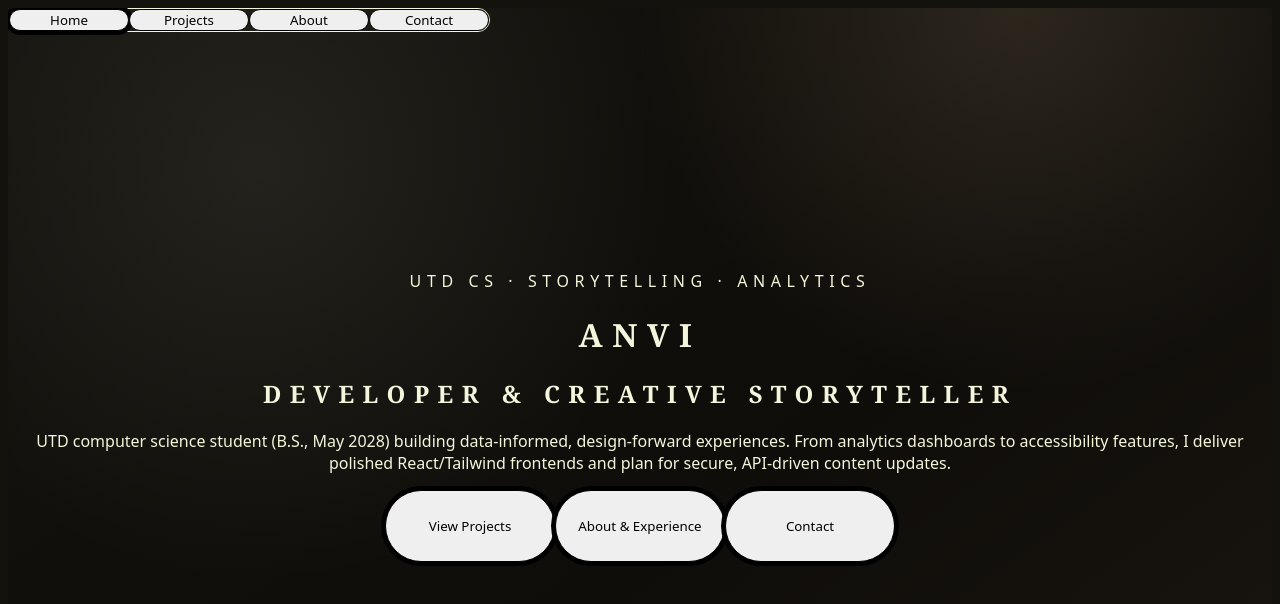
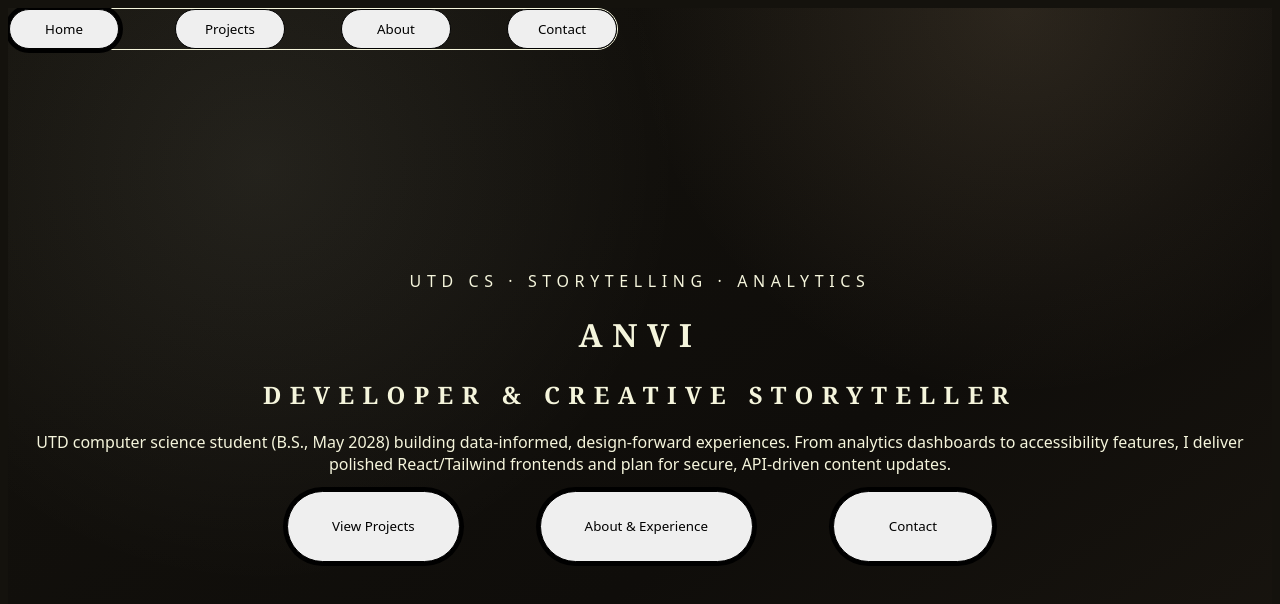
Before and after one commit to anvisiddabhattuni/anvi-portfolio, a React (Vite) app: page / in a window 1280 px wide. Shown: the top 604 px of the page. Built offline with nearby package versions, Linux system fonts and the light colour scheme.

Commit message:
Use larger gaps and smaller CTA dimensions

```diff
--- a/src/App.jsx
+++ b/src/App.jsx
@@ -106,14 +106,14 @@ export default function App() {
     >
       {/* Top tab nav */}
       <header className="absolute top-8 left-0 right-0 flex justify-center px-4">
-        <nav className="flex items-center gap-14 sm:gap-16 bg-ink/80 backdrop-blur border border-meadow/60 rounded-full px-8 sm:px-10 py-4 text-lg sm:text-xl uppercase tracking-widerish shadow-2xl shadow-black/40">
+        <nav className="flex items-center gap-[3.5rem] sm:gap-[4rem] bg-ink/80 backdrop-blur border border-meadow/60 rounded-full px-8 sm:px-10 py-4 text-lg sm:text-xl uppercase tracking-widerish shadow-2xl shadow-black/40">
           {tabs.map((tab) => (
             <button
               key={tab.id}
               type="button"
               onClick={() => setActiveTab(tab.id)}
               aria-pressed={activeTab === tab.id}
-              className={`px-8 sm:px-10 py-3 sm:py-3.5 min-w-[120px] sm:min-w-[150px] rounded-full font-semibold transition transform duration-150 active:scale-95 shadow-lg border ${
+              className={`px-7 sm:px-9 py-[10px] sm:py-3 min-w-[110px] sm:min-w-[140px] rounded-full font-semibold transition transform duration-150 active:scale-95 shadow-lg border ${
                 activeTab === tab.id
                   ? "bg-meadow text-ink border-meadow ring-4 ring-bone/60 shadow-meadow/70"
                   : "bg-bone text-ink border-bone/70 hover:bg-meadow hover:text-ink hover:border-meadow"
@@ -145,25 +145,25 @@ export default function App() {
               UTD computer science student (B.S., May 2028) building data-informed, design-forward experiences. From analytics dashboards to accessibility features, I deliver polished React/Tailwind frontends and plan for secure, API-driven content updates.
             </p>
 
-            <div className="flex items-center justify-center gap-18 mt-16 text-[22px] sm:text-[26px] tracking-widerish uppercase flex-wrap">
+            <div className="flex items-center justify-center gap-[5rem] mt-16 text-[20px] sm:text-[24px] tracking-widerish uppercase flex-wrap">
               <button
                 type="button"
                 onClick={() => setActiveTab("projects")}
-                className="bg-gradient-to-r from-meadow via-bone to-meadow text-ink border border-meadow/80 ring-4 ring-bone/50 px-10 sm:px-12 py-6 sm:py-7 rounded-full hover:from-bone hover:via-meadow hover:to-bone transition transform duration-150 active:scale-95 shadow-2xl shadow-black/35 font-semibold min-w-[170px] sm:min-w-[200px] min-h-[72px]"
+                className="bg-gradient-to-r from-meadow via-bone to-meadow text-ink border border-meadow/80 ring-4 ring-bone/50 px-[2.75rem] sm:px-[3rem] py-[1.6rem] sm:py-[1.75rem] rounded-full hover:from-bone hover:via-meadow hover:to-bone transition transform duration-150 active:scale-95 shadow-2xl shadow-black/35 font-semibold min-w-[160px] sm:min-w-[190px] min-h-[70px]"
               >
                 View Projects
               </button>
               <button
                 type="button"
                 onClick={() => setActiveTab("about")}
-                className="bg-gradient-to-r from-meadow via-bone to-meadow text-ink border border-meadow/80 ring-4 ring-bone/50 px-10 sm:px-12 py-6 sm:py-7 rounded-full hover:from-bone hover:via-meadow hover:to-bone transition transform duration-150 active:scale-95 shadow-2xl shadow-black/35 font-semibold min-w-[170px] sm:min-w-[200px] min-h-[72px] mt-5 md:mt-0"
+                className="bg-gradient-to-r from-meadow via-bone to-meadow text-ink border border-meadow/80 ring-4 ring-bone/50 px-[2.75rem] sm:px-[3rem] py-[1.6rem] sm:py-[1.75rem] rounded-full hover:from-bone hover:via-meadow hover:to-bone transition transform duration-150 active:scale-95 shadow-2xl shadow-black/35 font-semibold min-w-[160px] sm:min-w-[190px] min-h-[70px] mt-5 md:mt-0"
               >
                 About & Experience
               </button>
               <button
                 type="button"
                 onClick={() => setActiveTab("contact")}
-                className="bg-gradient-to-r from-meadow via-bone to-meadow text-ink border border-meadow/80 ring-4 ring-bone/50 px-10 sm:px-12 py-6 sm:py-7 rounded-full hover:from-bone hover:via-meadow hover:to-bone transition transform duration-150 active:scale-95 shadow-2xl shadow-black/35 font-semibold min-w-[170px] sm:min-w-[200px] min-h-[72px]"
+                className="bg-gradient-to-r from-meadow via-bone to-meadow text-ink border border-meadow/80 ring-4 ring-bone/50 px-[2.75rem] sm:px-[3rem] py-[1.6rem] sm:py-[1.75rem] rounded-full hover:from-bone hover:via-meadow hover:to-bone transition transform duration-150 active:scale-95 shadow-2xl shadow-black/35 font-semibold min-w-[160px] sm:min-w-[190px] min-h-[70px]"
               >
                 Contact
               </button>
```
